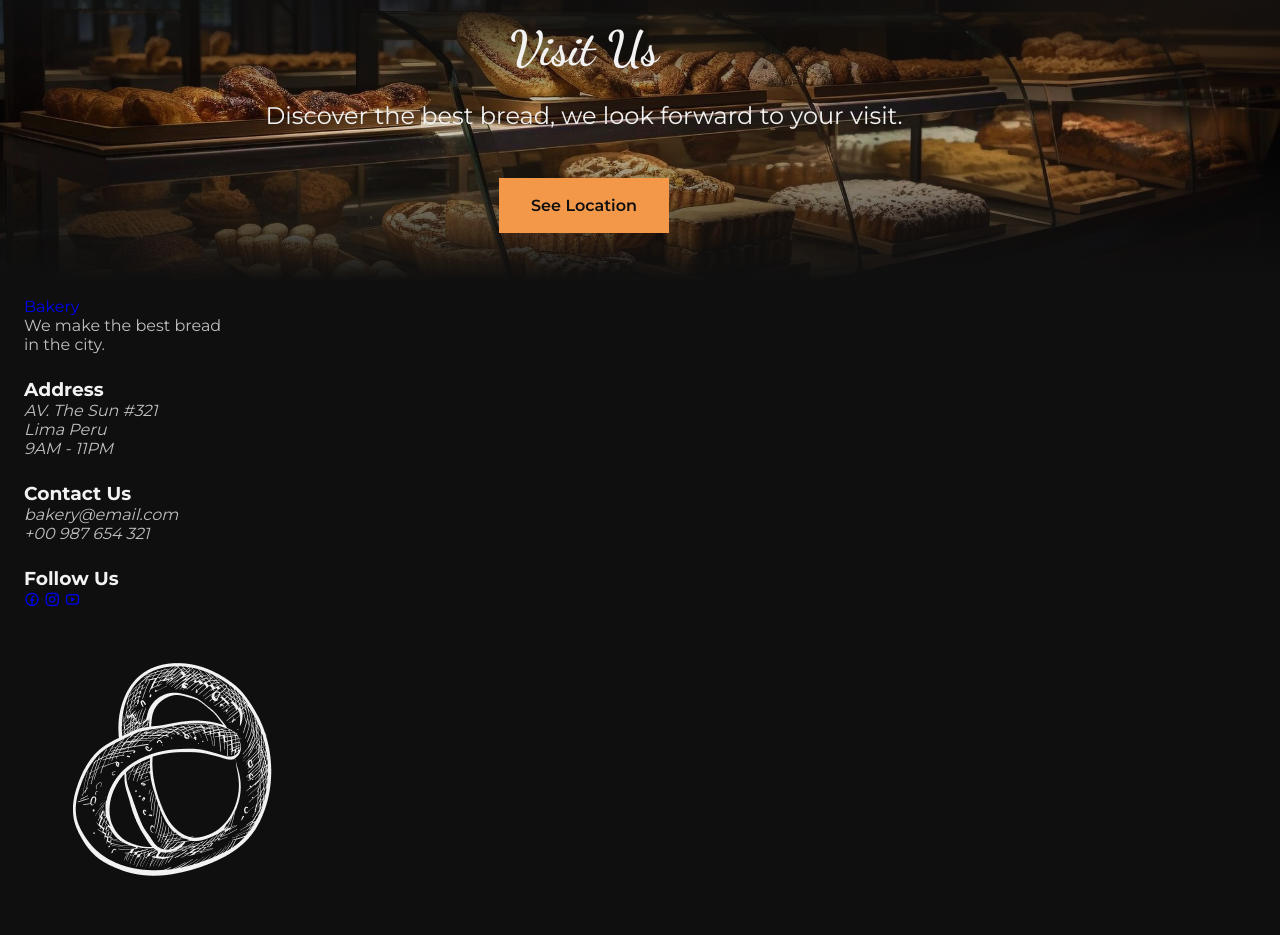
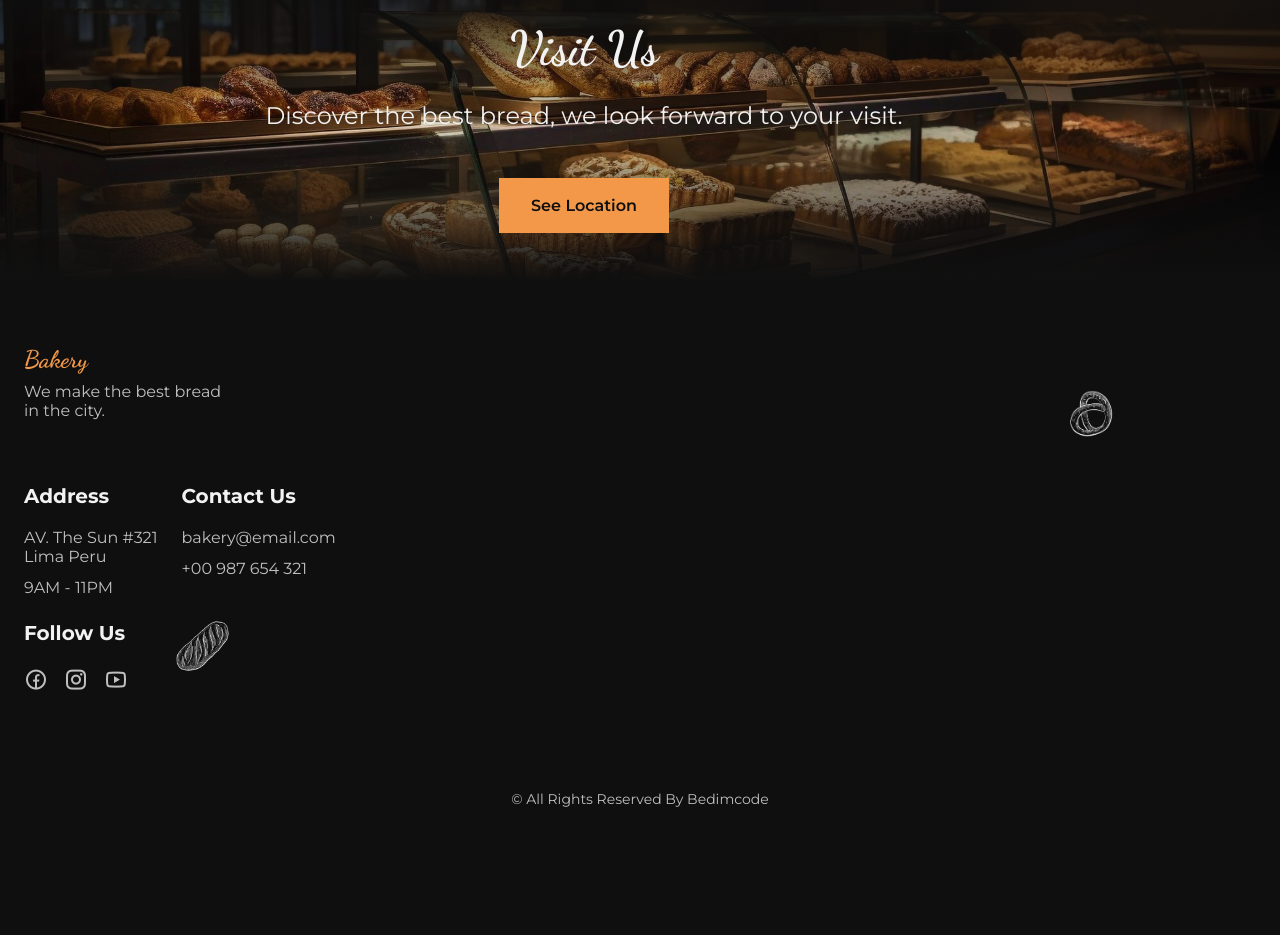
Before and after one commit to MasterGuram/Bakery-A, a plain HTML site: page index.html in a window 1280 px wide. Shown: the part 3619-4554 px from the top of the page. After the commit the page ends 4459 px from the top, so only its background shows below. Drawn offline with nearby package versions, Linux system fonts and the light colour scheme.

Commit message:
Footer css

```diff
--- a/assets/css/styles.css
+++ b/assets/css/styles.css
@@ -454,8 +454,72 @@ img {
   margin-bottom: 3rem;
 }
 
-/*=============== FOOTER ===============*/
-
+/* FOOTER */
+.footer{
+  padding-block: 3rem 2rem;
+}
+.footer__container{
+  position: relative;
+  row-gap: 4rem;
+}
+.footer__logo{
+  display: inline-block;
+  color: var(--first-color);
+  font-size: var(--h2-font-size);
+  font-family: var(--second-font);
+  margin-bottom: .5rem;
+  transition: color .4s;
+}
+.footer__logo:hover{
+  color: var(--first-color-alt);
+}
+.footer__content{
+  grid-template-columns: repeat(2, max-content);
+  gap: 4rem -2rem;
+}
+.footer__title{
+  font-size: var(--h3-font-size);
+  margin-bottom: 1.25rem;
+}
+.footer__list{
+  display: grid;
+  row-gap: .75rem;
+}
+.footer__info{
+  font-style: normal;
+}
+.footer__social{
+  display: flex;
+  column-gap: 1rem;
+}
+.footer__social a{
+  color: var(--text-color);
+  font-size: 1.5rem;
+  transition: color .4s;
+}
+.footer__social a:hover{
+  color: var(--first-color);
+}
+.footer__img-1,
+.footer__img-2{
+  position: absolute;
+}
+.footer__img-1{
+  width: 60px;
+  top: 2.5rem;
+  right: 1.5rem;
+}
+.footer__img-2{
+  width: 70px;
+  top: 17rem;
+  left: 9rem;
+}
+.footer__copy{
+  display: block;
+  margin-top: 6rem;
+  text-align: center;
+  font-size: var(--small-font-size);
+}
 
 /*=============== SCROLL BAR ===============*/
 
```
